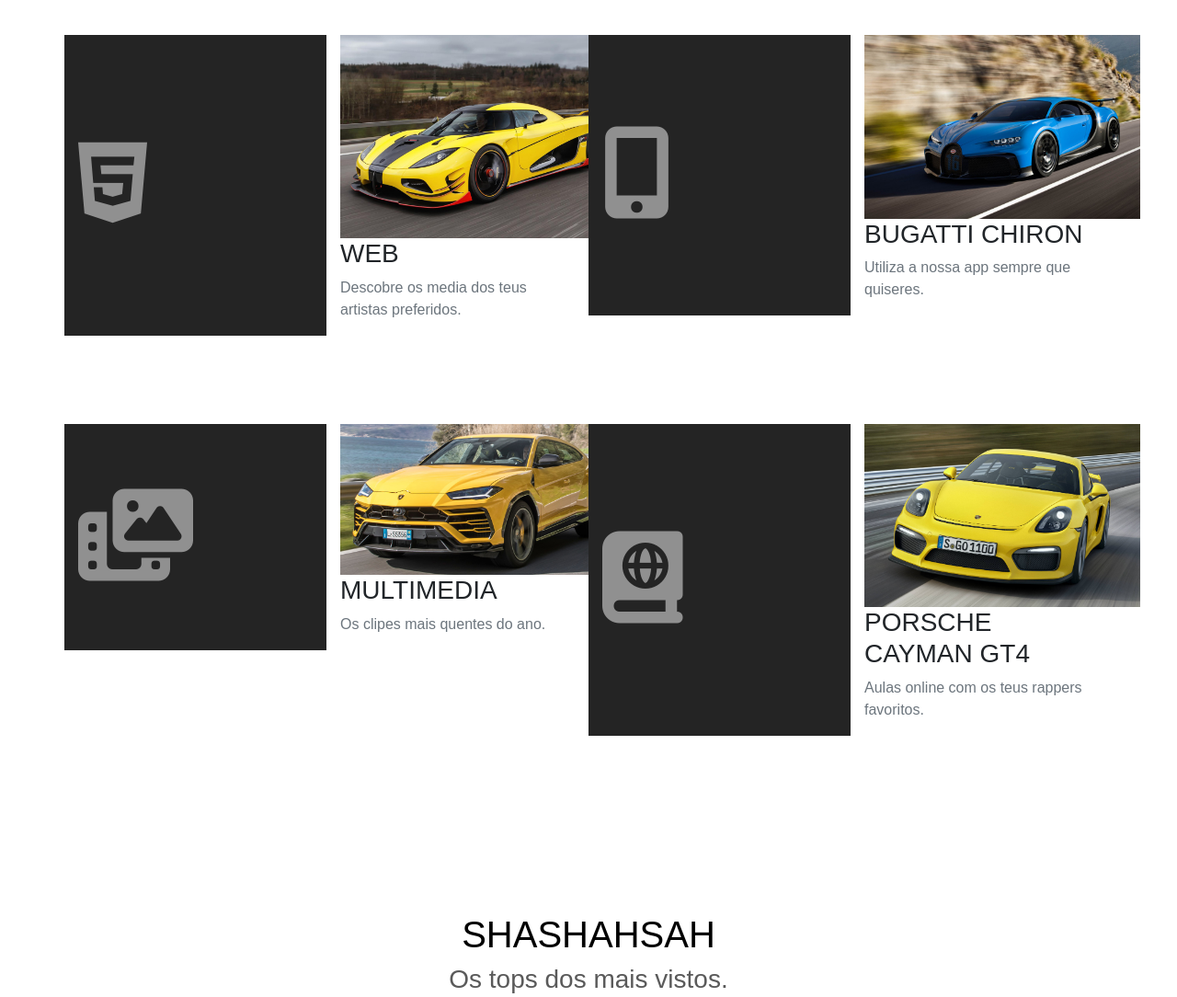
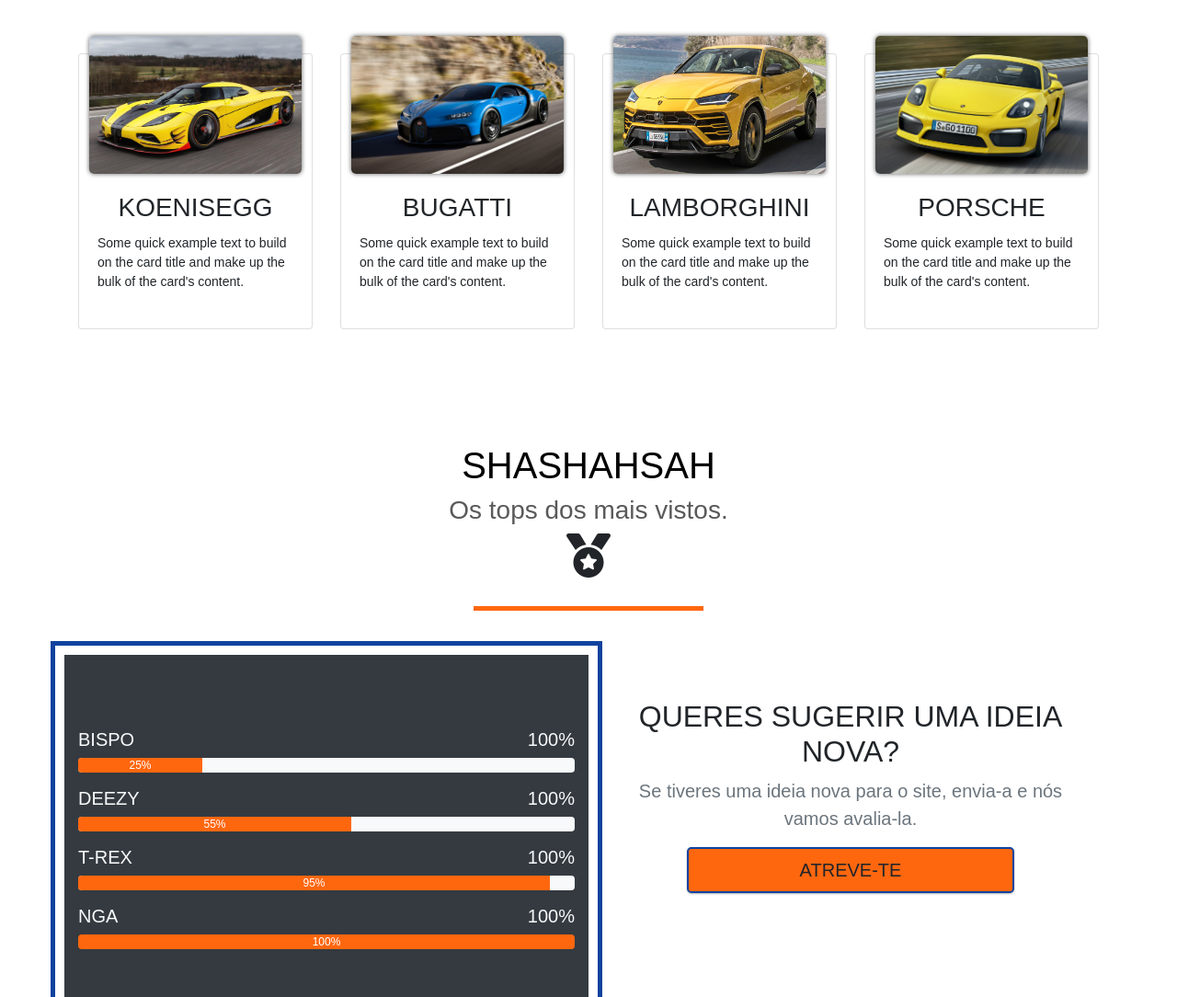
Before and after one commit to Lourencosoeiro/final-project, a plain HTML site: page index.html in a window 1280 px wide. Shown: the part 940-2024 px from the top of the page at 92% size. Drawn offline with nearby package versions, Linux system fonts and the light colour scheme; a web font is replaced by a local one.

Commit message:
css and html modifications

```diff
--- a/css/main.css
+++ b/css/main.css
@@ -17,13 +17,13 @@
 }
 
 .navbar {
-background: #ffffff!important;
-padding: 35px 35px!important;
+  background: #ffffff !important;
+  padding: 35px 35px !important;
   transition: padding 2s ease;
 }
 
 .navbar-background {
-padding: 2px 20px!important;
+  padding: 2px 20px !important;
 }
 
 .navbar-brand {
@@ -40,7 +40,9 @@
   padding: 3px;
 }
 
-.bar1,.bar2,.bar3 {
+.bar1,
+.bar2,
+.bar3 {
   width: 23px;
   height: 3px;
   margin: 5px;
@@ -63,7 +65,7 @@
 .nav-link {
   color: #ff670f;
   font-size: 25px;
-padding: 10px 20px!important;
+  padding: 10px 20px !important;
   border-radius: 5px;
   transition: background 2s ease;
 }
@@ -76,7 +78,7 @@
 .nav-active {
   color: #000000;
   font-size: 25px;
-padding: 10px 20px!important;
+  padding: 10px 20px !important;
   border-radius: 5px;
   background: rgba(42, 145, 52, 0.6);
   transition: background 2s ease;
@@ -88,7 +90,7 @@
 
 .drop_elem {
   color: #ff670f;
-padding: 10px 20px!important;
+  padding: 10px 20px !important;
   border-radius: 5px;
   transition: background 2s ease;
 }
@@ -99,24 +101,26 @@
 }
 
 .dropdown-menu {
-background: #ffffff!important;
+  background: #ffffff !important;
 }
 
-.item-1, .item-2, .item-3 {
+.item-1,
+.item-2,
+.item-3 {
   min-height: 60vh;
-clip-path: polygon(0 0, 100% 0, 100% ,100%, 0 ,100%);
+  clip-path: polygon(0 0, 100% 0, 100%, 100%, 0, 100%);
 }
 
 .item-1 {
-background:url(../img/chiron.jpg) center/cover fixed no-repeat;
+  background: url(../img/chiron.jpg) center/cover fixed no-repeat;
 }
 
 .item-2 {
-background:url(../img/porsche1.jpg) center/cover fixed no-repeat;
+  background: url(../img/porsche1.jpg) center/cover fixed no-repeat;
 }
 
 .item-3 {
-background:url(../img/urus3.jpg) center/cover fixed no-repeat;
+  background: url(../img/urus3.jpg) center/cover fixed no-repeat;
 }
 
 .slide-btn {
@@ -208,13 +212,13 @@
 }
 
 #projects .card {
-background: transparent!important;
+  background: transparent !important;
   border: none;
   position: relative;
 }
 
 #projects .card-img-top {
-border-radius: 0!important;
+  border-radius: 0 !important;
 }
 
 .img-container {
@@ -240,8 +244,7 @@
   transform: translate(-50%, -50%);
   font-size: 4rem;
   color: #ff670f;
-transition: margin 1s ease-in-out, color 0.5s ease-in-out, opacity
-0.75s ease-in-out;
+  transition: margin 1s ease-in-out, color 0.5s ease-in-out, opacity 0.75s ease-in-out;
   margin-top: -50%;
   opacity: 0;
 }
@@ -255,7 +258,7 @@
   opacity: 1;
 }
 
-.footer{
+.footer {
   background: #ffffff;
 }
 
@@ -269,7 +272,7 @@
   color: #000000;
 }
 
-.text-footer{
+.text-footer {
   color: #000000;
   font-size: 15px;
 }
@@ -277,3 +280,61 @@
 h5 {
   color: #ffffff;
 }
+
+.fa-medal {
+  font-size: 3rem;
+}
+
+/* Custom bootstrap cards css */
+.card-img-top {
+  width: 100%;
+  height: 150px;
+  border-top-left-radius: calc(.25rem - 1px);
+  border-top-right-radius: calc(.25rem - 1px);
+}
+
+
+
+/*Profile Card 5*/
+.profile-card-5 {
+  margin-top: 20px;
+}
+
+.profile-card-5 .btn {
+  border-radius: 2px;
+  text-transform: uppercase;
+  font-size: 12px;
+  padding: 7px 20px;
+}
+
+.profile-card-5 .card-img-block {
+  width: 91%;
+  margin: 0 auto;
+  position: relative;
+  top: -20px;
+}
+
+.profile-card-5 .card-img-block img {
+  border-radius: 5px;
+  box-shadow: 0 0 5px rgba(0, 0, 0, 0.63);
+}
+
+.profile-card-5:hover {
+  transform: scale(1.2, 1.2);
+  z-index: 9999;
+}
+
+.profile-card-5 h5 {
+  color: #ff670f;
+  font-weight: 600;
+}
+
+.profile-card-5 p {
+  font-size: 14px;
+  font-weight: 300;
+}
+
+.profile-card-5 .btn-primary {
+  background-color: #4E5E30;
+  border-color: #4E5E30;
+}
--- a/index.html
+++ b/index.html
@@ -1,14 +1,16 @@
 <!doctype html>
 <html lang="en">
+
 <head>
   <meta charset="utf-8">
   <meta name="viewport" content="width=device-width, initialscale=1, shrink-to-fit=no">
   <!-- BootStrap -->
-      <link rel="stylesheet" href="https://stackpath.bootstrapcdn.com/bootstrap/4.3.1/css/bootstrap.min.css" integrity="sha384-ggOyR0iXCbMQv3Xipma34MD+dH/1fQ784/j6cY/iJTQUOhcWr7x9JvoRxT2MZw1T" crossorigin="anonymous">
+  <link rel="stylesheet" href="https://stackpath.bootstrapcdn.com/bootstrap/4.3.1/css/bootstrap.min.css"
+    integrity="sha384-ggOyR0iXCbMQv3Xipma34MD+dH/1fQ784/j6cY/iJTQUOhcWr7x9JvoRxT2MZw1T" crossorigin="anonymous">
   <!-- GoogleFont -->
   <link href="https://fonts.googleapis.com/css?family=Bebas" rel="stylesheet">
   <!-- FontAwesomeJS -->
-      <script src="https://kit.fontawesome.com/6c7df54c5a.js" crossorigin="anonymous"></script>
+  <script src="https://kit.fontawesome.com/6b0d4f0d2b.js" crossorigin="anonymous"></script>
   <!-- LigaçãoCSS -->
   <link rel="stylesheet" href="css/main.css">
   <title>CAR REVIEWS</title>
@@ -49,7 +51,8 @@
             <a class="nav-link m-2" href="#about">CLÁSSICOS</a>
           </li>
           <li class="nav-item dropdown">
-            <a class="nav-link m-2 dropdown-toggle" href="#" id="navbarDropdownMenuLink" role="button" data-toggle="dropdown" ariahaspopup="true" aria-expanded="false">AVALIAÇÕES </a>
+            <a class="nav-link m-2 dropdown-toggle" href="#" id="navbarDropdownMenuLink" role="button"
+              data-toggle="dropdown" ariahaspopup="true" aria-expanded="false">AVALIAÇÕES </a>
             <div class="dropdown-menu" aria-labelledby="navbarDropdownMenuLink">
               <a class="dropdown-item drop_elem" href="#multimedia">próximas avaliações</a>
               <a class="dropdown-item drop_elem" href="#information">os mais pedidos</a>
@@ -75,7 +78,6 @@
                 <div class="carousel-caption mb-5 text-left">
                   <h1 class="display-3 text-capitalize mb-2 text-light"> BUGATTI CHIRON </h1>
                   <a href="#projects" class="btn btn-lg mb-5 text-uppercase slide-btn"> REVIEW</a>
-
                 </div>
               </div>
               <div class="carousel-item item-2">
@@ -105,7 +107,7 @@
     </div>
   </section>
 
-      <section id="skills" class="pb-5">
+  <section id="skills" class="py-5">
     <div class="container">
       <div class="row title mb-5">
         <div class="col text-center">
@@ -115,60 +117,64 @@
           <div class="title-underline"></div>
         </div>
       </div>
-          <div class="row">
-            <div class="col-lg-6 my-5">
-              <div class="row">
-                <div class="col-6 d-flex align-items-center skills-icon">
-                  <span><i class="fab fa-html5"></i></span>
+
+
+      <div class="row row-cols-1 row-cols-md-4">
+        <div class="col md-4">
+          <div class="card profile-card-5 h-100">
+            <div class="card-img-block">
+              <img class="card-img-top" src="img/agerars.jpg" alt="Card image cap">
             </div>
-                <div class="col-6">
-                <img src="img/agerars.jpg" width="300" >
-                  <h3 class="text-uppercase">Web</h3>
-                  <p class="text-muted"> Descobre os media dos teus artistas preferidos.</p>
+            <div class="card-body pt-0">
+              <h3 class="card-title text-center">KOENISEGG</h3>
+              <p class="card-text">Some quick example text to build on the card title and make up the bulk of the
+                card's
+                content.</p>
             </div>
           </div>
         </div>
-            <div class="col-lg-6 my-5">
-              <div class="row">
-                <div class="col-6 d-flex align-items-center skills-icon">
-                  <span><i class="fas fa-mobile-alt"></i></span>
+        <div class="col md-4">
+          <div class="card profile-card-5 h-100">
+            <div class="card-img-block">
+              <img class="card-img-top" src="img/chiron.jpg" alt="Card image cap">
             </div>
-                <div class="col-6">
-                  <img src="img/chiron.jpg" width="300" >
-                  <h3 class="text-uppercase">BUGATTI CHIRON</h3>
-                  <p class="text-muted"> Utiliza a nossa app sempre que quiseres. </p>
+            <div class="card-body pt-0">
+              <h3 class="card-title text-center">BUGATTI</h3>
+              <p class="card-text">Some quick example text to build on the card title and make up the bulk of the
+                card's
+                content.</p>
             </div>
           </div>
         </div>
-            <div class="col-lg-6 my-5">
-              <div class="row">
-                <div class="col-6 d-flex align-items-center skills-icon">
-                  <span><i class="fas fa-photo-video"></i></span>
+        <div class="col md-4">
+          <div class="card profile-card-5 h-100">
+            <div class="card-img-block">
+              <img class="card-img-top" src="img/urus3.jpg" alt="Card image cap">
             </div>
-                <div class="col-6">
-                  <img src="img/urus3.jpg" width="300" >
-                  <h3 class="text-uppercase">Multimedia</h3>
-                  <p class="text-muted">  Os clipes mais quentes do ano. </p>
+            <div class="card-body pt-0">
+              <h3 class="card-title text-center">LAMBORGHINI</h3>
+              <p class="card-text">Some quick example text to build on the card title and make up the bulk of the
+                card's
+                content.</p>
             </div>
           </div>
         </div>
-            <div class="col-lg-6 my-5">
-              <div class="row">
-                <div class="col-6 d-flex align-items-center skills-icon">
-                  <span><i class="fas fa-atlas"></i></span>
+        <div class="col md-4">
+          <div class="card profile-card-5 h-100">
+            <div class="card-img-block">
+              <img class="card-img-top" src="img/porsche1.jpg" alt="Card image cap">
             </div>
-                <div class="col-6">
-                  <img src="img/porsche1.jpg" width="300" >
-                  <h3 class="text-uppercase"> PORSCHE CAYMAN GT4</h3>
-                  <p class="text-muted">  Aulas online com os teus rappers favoritos. </p>
+            <div class="card-body pt-0">
+              <h3 class="card-title text-center">PORSCHE</h3>
+              <p class="card-text">Some quick example text to build on the card title and make up the bulk of the
+                card's
+                content.</p>
             </div>
           </div>
         </div>
       </div>
-        </div>
+
   </section>
-
-
 
   <!-- erro texto direita -->
 
@@ -178,9 +184,7 @@
         <div class="col text-center">
           <h1 class="text-uppercase">shashahsah</h1>
           <h3>Os tops dos mais vistos.</h3>
-              <a href="#header" class="mb-0">
-                <i class="fas fa-globe"></i>
-              </a>
+          <i class="fas fa-medal"></i>
           <div class="title-underline">
           </div>
         </div>
@@ -193,7 +197,8 @@
             <div class="bar my-3">
               <h5 class="text-light text-uppercase d-flex justify-content-between"> Bispo<span>100%</span></h5>
               <div class="progress bg-light">
-                        <div class="progress-bar" role="progressbar" style="width:70%;" aria-valuenow="25" aria-valuemin="0" aria-valuemax="100">70%
+                <div class="progress-bar" role="progressbar" style="width:25%;" aria-valuenow="25" aria-valuemin="0"
+                  aria-valuemax="100">25%
                 </div>
               </div>
             </div>
@@ -201,7 +206,8 @@
             <div class="bar my-3">
               <h5 class="text-light text-uppercase d-flex justify-content-between">Deezy<span>100%</span></h5>
               <div class="progress bg-light">
-                        <div class="progress-bar" role="progressbar" style="width:80%;" aria-valuenow="25" aria-valuemin="0" aria-valuemax="100">80%
+                <div class="progress-bar" role="progressbar" style="width:55%;" aria-valuenow="25" aria-valuemin="0"
+                  aria-valuemax="100">55%
                 </div>
               </div>
             </div>
@@ -209,7 +215,8 @@
             <div class="bar my-3">
               <h5 class="text-light text-uppercase d-flex justify-content-between">T-rex<span>100%</span></h5>
               <div class="progress bg-light">
-                        <div class="progress-bar" role="progressbar" style="width:90%;" aria-valuenow="25" aria-valuemin="0" aria-valuemax="100">90%
+                <div class="progress-bar" role="progressbar" style="width:95%;" aria-valuenow="25" aria-valuemin="0"
+                  aria-valuemax="100">95%
                 </div>
               </div>
             </div>
@@ -217,7 +224,8 @@
             <div class="bar my-3">
               <h5 class="text-light text-uppercase d-flex justify-content-between">NGA<span>100%</span></h5>
               <div class="progress bg-light">
-                        <div class="progress-bar" role="progressbar" style="width:100%;" aria-valuenow="25" aria-valuemin="0" aria-valuemax="100">100%
+                <div class="progress-bar" role="progressbar" style="width:100%;" aria-valuenow="25" aria-valuemin="0"
+                  aria-valuemax="100">100%
                 </div>
               </div>
             </div>
@@ -226,7 +234,7 @@
 
         <div class="col-md-6 py-5 px-5 about-text  text-center ">
           <h2 class="text-uppercase"> Queres sugerir uma ideia nova? </h2>
-                  <p class="lead text-light"> Se tiveres uma ideia nova para o site, envia-a e nós vamos avalia-la. </p>
+          <p class="lead text-muted"> Se tiveres uma ideia nova para o site, envia-a e nós vamos avalia-la. </p>
           <a href="#" class="btn btn-lg d-block w-75 mx-auto text-uppercase mb-5"> Atreve-te </a>
         </div>
       </div>
@@ -310,7 +318,8 @@
       <form>
         <div class="form-group row justify-content-center">
           <div class="col-sm-4">
-                <input type="email" class="form-control form-control-sm" id="colFormLabelSm" placeholder="Insert E-mail"></input>
+            <input type="email" class="form-control form-control-sm" id="colFormLabelSm"
+              placeholder="Insert E-mail"></input>
           </div>
           <button type="button" class="btn btn-primary">Send</button>
         </div>
@@ -341,15 +350,22 @@
 
   <!-- Optional JavaScript -->
   <!--jQuery first, then Popper.js, then Bootstrap JS -->
-<script src="https://code.jquery.com/jquery-3.3.1.slim.min.js" integrity="sha384-q8i/X+965DzO0rT7abK41JStQIAqVgRVzpbzo5smXKp4YfRvH+8abtTE1Pi6jizo" crossorigin="anonymous"></script>
-<script src="https://cdnjs.cloudflare.com/ajax/libs/popper.js/1.14.7/umd/popper.min.js" integrity="sha384-UO2eT0CpHqdSJQ6hJty5KVphtPhzWj9WO1clHTMGa3JDZwrnQq4sF86dIHNDz0W1" crossorigin="anonymous"></script>
-<script src="https://stackpath.bootstrapcdn.com/bootstrap/4.3.1/js/bootstrap.min.js" integrity="sha384-JjSmVgyd0p3pXB1rRibZUAYoIIy6OrQ6VrjIEaFf/nJGzIxFDsf4x0xIM+B07jRM" crossorigin="anonymous"></script>
+  <script src="https://code.jquery.com/jquery-3.3.1.slim.min.js"
+    integrity="sha384-q8i/X+965DzO0rT7abK41JStQIAqVgRVzpbzo5smXKp4YfRvH+8abtTE1Pi6jizo" crossorigin="anonymous">
+  </script>
+  <script src="https://cdnjs.cloudflare.com/ajax/libs/popper.js/1.14.7/umd/popper.min.js"
+    integrity="sha384-UO2eT0CpHqdSJQ6hJty5KVphtPhzWj9WO1clHTMGa3JDZwrnQq4sF86dIHNDz0W1" crossorigin="anonymous">
+  </script>
+  <script src="https://stackpath.bootstrapcdn.com/bootstrap/4.3.1/js/bootstrap.min.js"
+    integrity="sha384-JjSmVgyd0p3pXB1rRibZUAYoIIy6OrQ6VrjIEaFf/nJGzIxFDsf4x0xIM+B07jRM" crossorigin="anonymous">
+  </script>
   <script>
-  $(document).ready(function() {
-    $(".navbar-toggler").click(function() {
+    $(document).ready(function () {
+      $(".navbar-toggler").click(function () {
         $(".navbar-toggler").toggleClass("change");
       });
     });
   </script>
 </body>
+
 </html>
```
Lines whose indentation alone changed are shown as unchanged.
